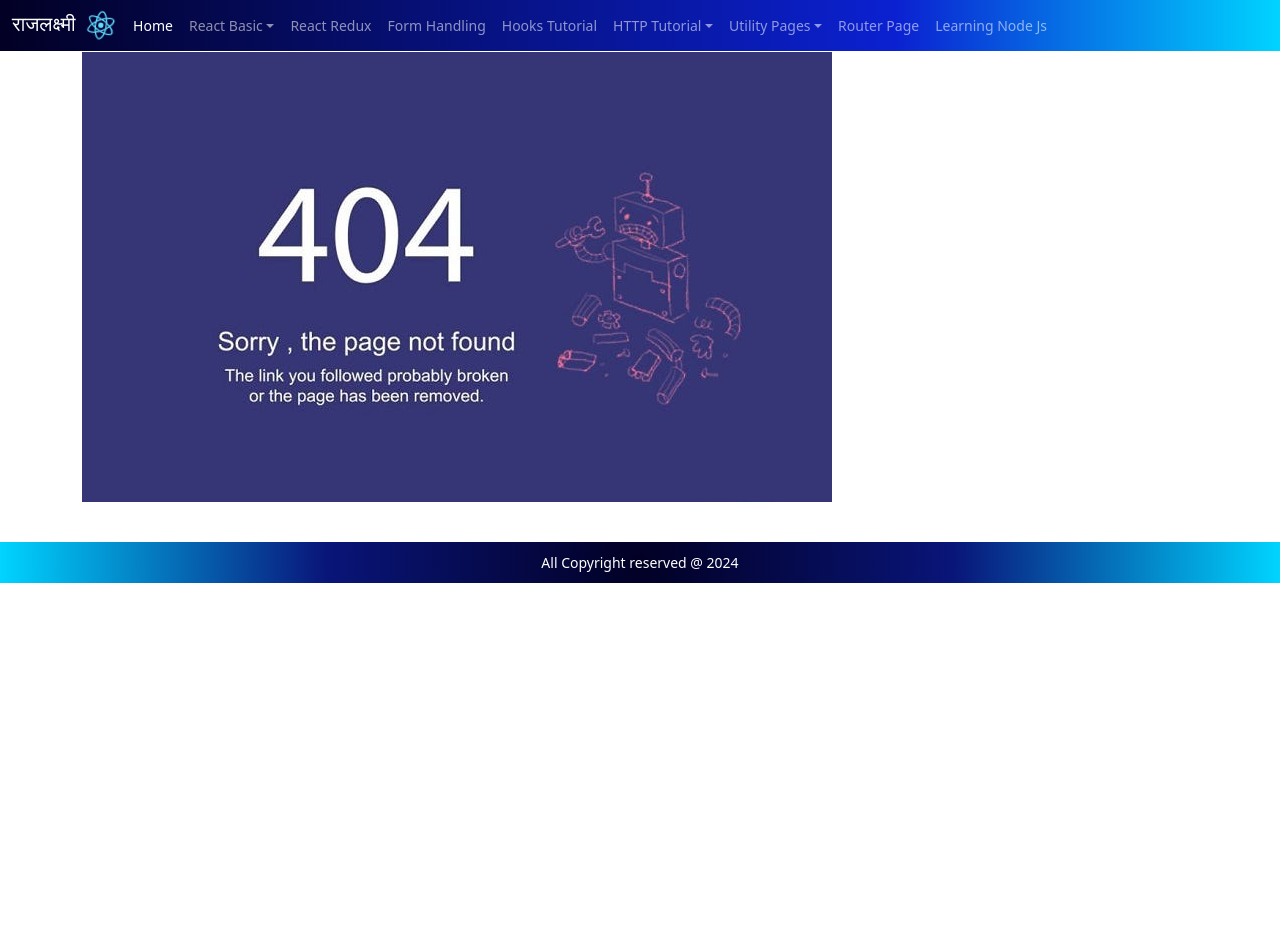
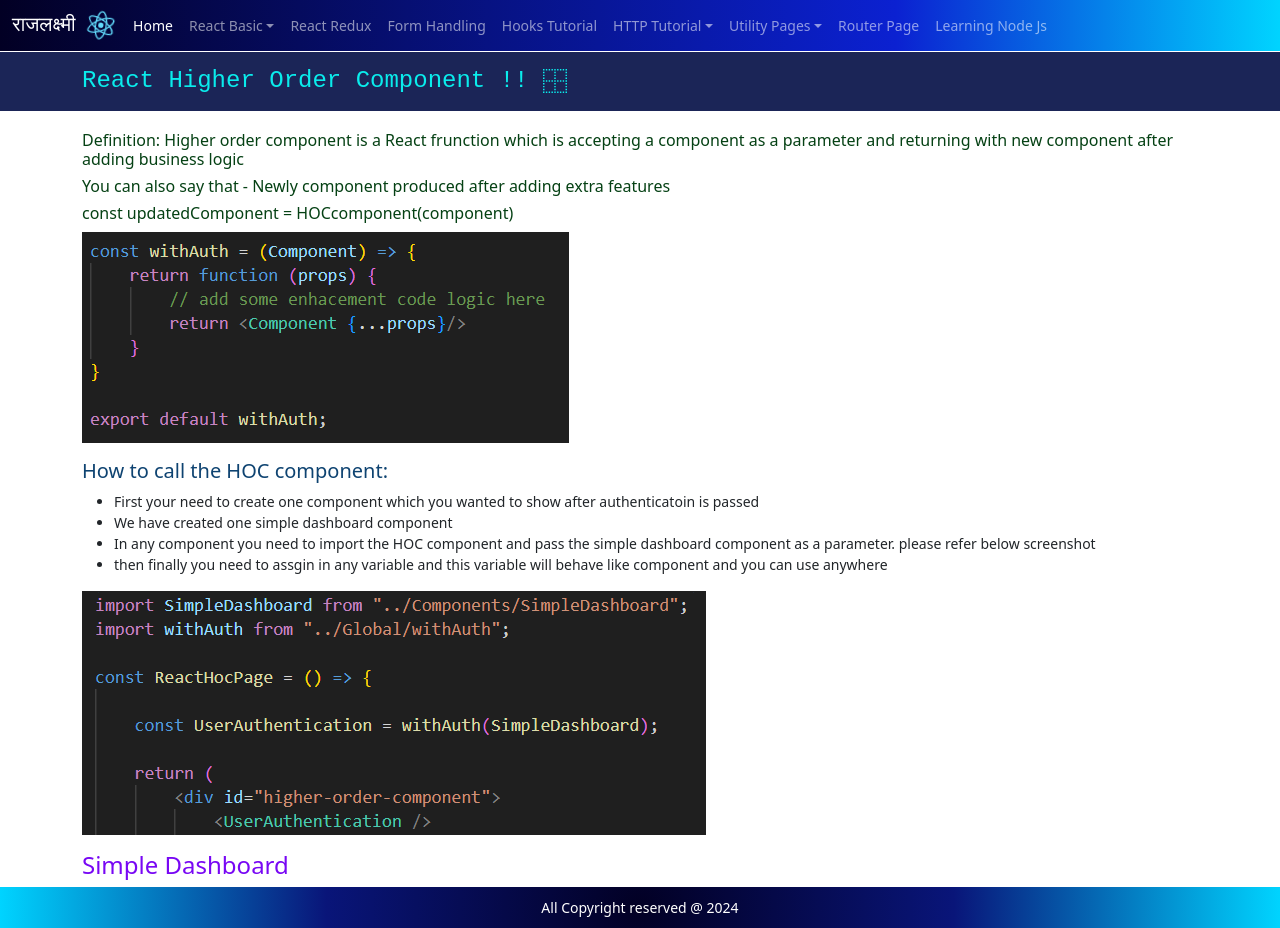
Before and after one commit to rakesh4288/Raj-Lakshmi-React, a React (Create React App) app: page /higher-order-component-in-react in a window 1280 px wide. Before the commit the page ends 800 px from the top, so only its background shows below. Built offline with nearby package versions, Linux system fonts and the light colour scheme.

Commit message:
feat(reactHOC): Created HOC component

```diff
--- a/src/App.css
+++ b/src/App.css
@@ -25,7 +25,7 @@ h5{
 }
 
 h6 {
-  color: #05720a;
+  color: #054114;
 }
 
 /* .App {
--- a/src/App.js
+++ b/src/App.js
@@ -25,6 +25,7 @@ import ReactRouterPage from './Pages/ReactRouterPage';
 import LearningNode from './Pages/LearningNode';
 import ReactBasicInfo from './Pages/ReactBasicInfo';
 import ControlledUncontrolledMain from './Pages/ControlledUncontrolledMain';
+import ReactHocPage from './Pages/ReactHocPage';
 
 
 function App() {
@@ -53,6 +54,7 @@ function App() {
             <Route path='/react-http-tutorial' Component={ReactHttpPage} />
             <Route path='/http-react-get-call' Component={ReactHttpGetPage} />
             <Route path='/http-react-post-call' Component={ReactHttpPostPage} />
+            <Route path="/higher-order-component-in-react" exact Component={ReactHocPage}/>
             <Route path="/react-router-tutorial" Component={ReactRouterPage} />
             <Route path="/node-tutorial" Component={LearningNode} />
             <Route path="*" Component={PageNotFound}/>
--- a/src/Assets/index.js
+++ b/src/Assets/index.js
@@ -18,7 +18,9 @@ const AppImages = {
     useEffectImgThree: require('./use_effect_hook_3.png'),
     useEffectImgFour: require('./use_effect_hook_4.png'),
     FormHandlingOne: require('./react_form_handling.jpeg'),
-    FormHandlingTwo: require('./form_handling.png')
+    FormHandlingTwo: require('./form_handling.png'),
+    HOCBasicStructure: require('./HOC_basic_structure.png'),
+    HowtoCallHOC: require('./how_to_call_HOC.png')
 }
 
 export default AppImages;
--- /dev/null
+++ b/src/Components/SimpleDashboard.jsx
@@ -0,0 +1,12 @@
+import React from "react";
+
+const SimpleDashboard = () => {
+
+    return (
+        <div>
+            <h4>Simple Dashboard</h4>
+        </div>
+    )
+}
+
+export default SimpleDashboard;
--- a/src/Components/SiteHeader/SiteHeader.js
+++ b/src/Components/SiteHeader/SiteHeader.js
@@ -80,9 +80,19 @@ const SiteHeader = () => {
                             Utility Pages
                             </Link>
                             <ul className="dropdown-menu">
-                                <li><Link className="dropdown-item" href="#">React Fragment</Link></li>
-                                <li><Link className="dropdown-item" href="#">Higher Order Component</Link></li>
-                                <li><Link className="dropdown-item" href="#">Something else here</Link></li>
+                                <li>
+                                    <Link className="dropdown-item" href="#">
+                                        <Icon.ArrowRight /> React Fragment
+                                    </Link>
+                                </li>
+                                <li>
+                                    <Link className="dropdown-item" to="/higher-order-component-in-react">
+                                        <Icon.ArrowRight /> Higher Order Component
+                                    </Link>
+                                    </li>
+                                <li>
+                                    <Link className="dropdown-item" href="#">Something else here</Link>
+                                </li>
                             </ul>
                         </li>
 
--- /dev/null
+++ b/src/Global/withAuth.js
@@ -0,0 +1,16 @@
+
+
+const withAuth = (Component) => {
+    const isAuthentication = true;
+    return function (props) {
+        // add some enhacement code logic here
+        console.log('withAuth Props =', props);
+        if (isAuthentication) {
+            return <Component {...props}/>
+        } else {
+            return <div className="text-danger">Your Authentication Failed !!</div>
+        }
+    }
+}
+
+export default withAuth;
--- a/src/Pages/PageNotFound.jsx
+++ b/src/Pages/PageNotFound.jsx
@@ -1,5 +1,4 @@
 import React from "react";
-//import PageNotFoundImg from '../Assets/PageNotFoundImg.jpg';
 import AppImages from "../Assets";
 
 const PageNotFound = () => {
--- /dev/null
+++ b/src/Pages/ReactHocPage.jsx
@@ -0,0 +1,63 @@
+import React from "react";
+import AppImages from "../Assets";
+import * as Icon from 'react-bootstrap-icons';
+import SimpleDashboard from "../Components/SimpleDashboard";
+import withAuth from "../Global/withAuth";
+
+const ReactHocPage = () => {
+    const UserAuthentication = withAuth(SimpleDashboard);
+    return (
+        <div id="higher-order-component">
+            <section className="pageHeader">
+                <div className="container">
+                    <div className="row">
+                        <div className="col-md-12">
+                            <h4 className="pageHeading">
+                                React Higher Order Component !! <Icon.Border />
+                            </h4>
+                        </div>
+                    </div>
+                </div>
+            </section>
+
+            <section>
+                <div className="container">
+                    <div className="row">
+                        <div className="col-md-12">
+                            <h6>Definition: Higher order component is a React frunction which is accepting a component as a parameter and returning with new component after adding business logic</h6>
+
+                            <h6>You can also say that - Newly component produced after adding extra features</h6>
+
+                            <h6>const updatedComponent = HOCcomponent(component)</h6>
+
+                            <p>
+                                <img src={AppImages.HOCBasicStructure} alt="HOCBasicStructure" className="img-fluid" />
+                            </p>
+
+                            <div>
+                                <h5>How to call the HOC component:</h5>
+                                <div>
+                                    <ul>
+                                        <li>First your need to create one component which you wanted to show after authenticatoin is passed</li>
+                                        <li>We have created one simple dashboard component</li>
+                                        <li>In any component you need to import the HOC component and pass the simple dashboard component as a parameter. please refer below screenshot</li>
+                                        <li>then finally you need to assgin in any variable and this variable will behave like component and you can use anywhere</li>
+                                    </ul>
+                                </div>
+                                <p>
+                                    <img src={AppImages.HowtoCallHOC} alt="how to call hoc" />
+                                </p>
+                            </div>
+
+                            <div>
+                                <UserAuthentication />
+                            </div>
+                        </div>
+                    </div>
+                </div>
+            </section>
+        </div>
+    )
+}
+
+export default ReactHocPage;
```
Also changed, not shown: src/Components/HocComponent.jsx (added, +11 -0 lines), src/Assets/HOC_basic_structure.png (added), src/Assets/how_to_call_HOC.png (added).
